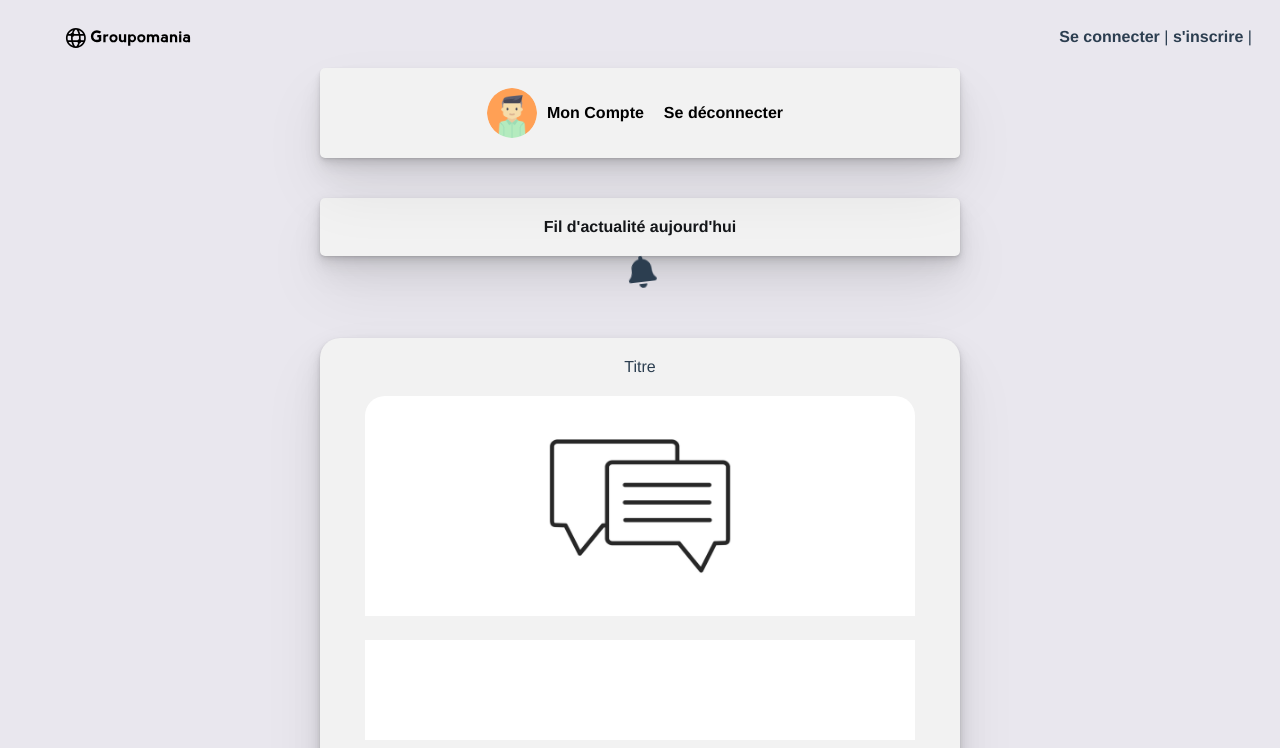
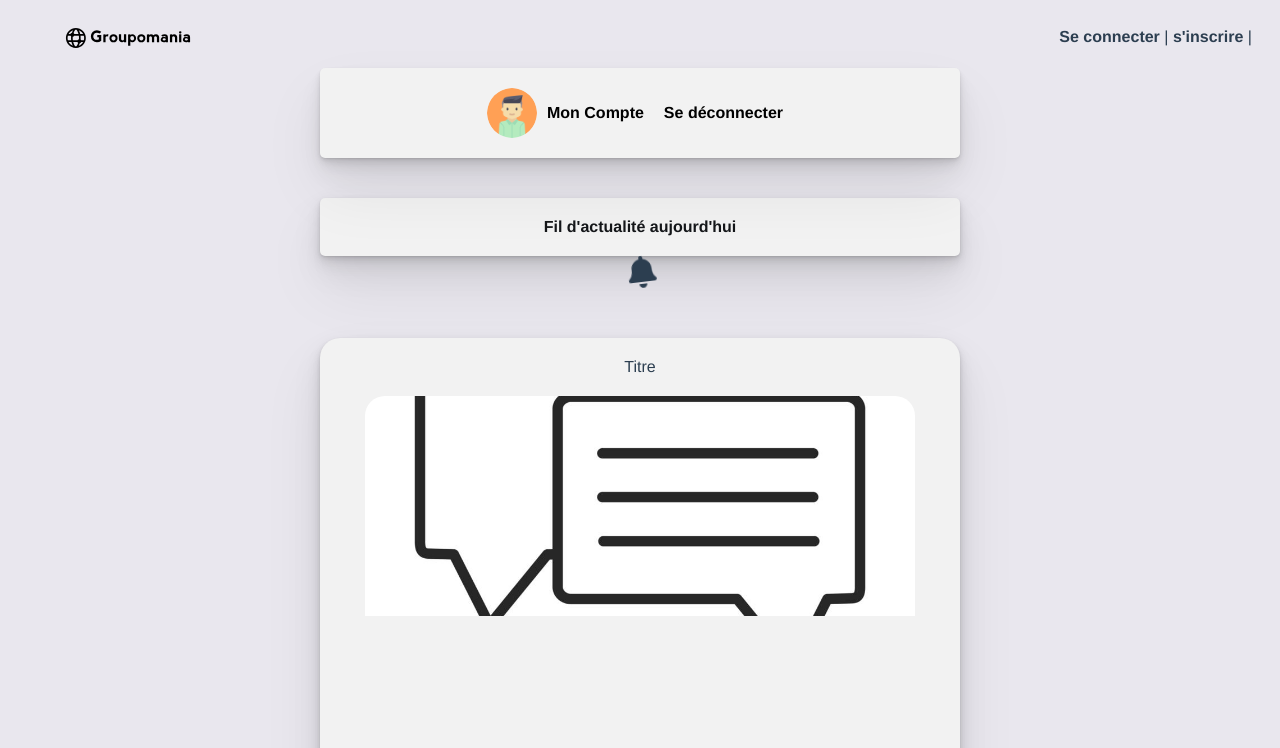
Before and after one commit to Bescore/Openclassrooms_P7, a Vue app: page /feed in a window 1280 px wide. Shown: the top 748 px of the page. Built offline with nearby package versions, Linux system fonts and the light colour scheme; no server answers.

Commit message:
petits changements au niveau des 2 box qui iront contenir les post body et les commentaires

```diff
--- a/src/views/poster.vue
+++ b/src/views/poster.vue
@@ -234,11 +234,10 @@ overflow: hidden;
   margin:auto;
   position: relative;
   top:20px;
-  object-fit: contain;
-
+  object-fit: cover;
   border-top-left-radius: 20px;
   border-top-right-radius:20px ;
-  background-color: white;
+
 }
 .like-contenair{
   margin:auto;
@@ -282,7 +281,6 @@ background-color: rgb(213, 223, 233);
   position: relative;
   top:30px;
   overflow:auto;
-  background-color: white;
 }
 .posts-comments-child{
   margin:20px;
```
